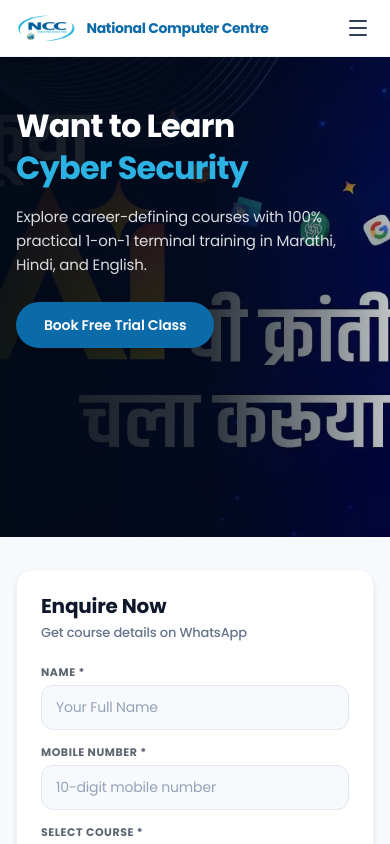
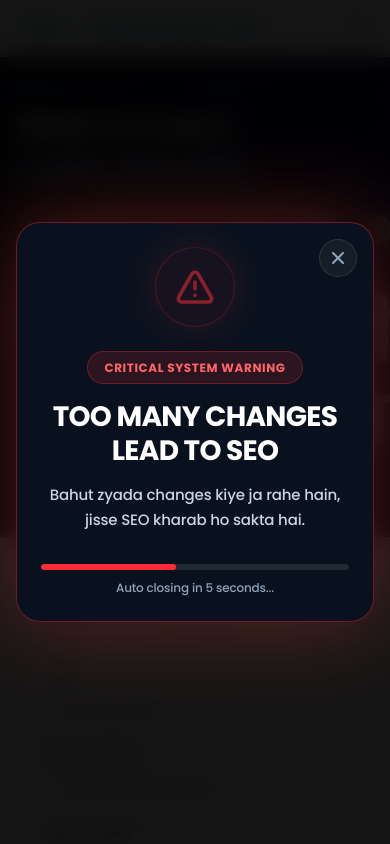
Before and after one commit to sid-1506/National-Computer-Centre, a React (Vite) app: page / in a window 390 px wide. Shown: the top 844 px of the page. Built offline with nearby package versions, Linux system fonts and the light colour scheme.

Commit message:
feat: add full-screen SEO warning popup with buzzer sound

```diff
--- a/src/App.jsx
+++ b/src/App.jsx
@@ -4,6 +4,7 @@ import Navbar from './components/Navbar';
 import Footer from './components/Footer';
 import EnquiryModal from './components/EnquiryModal';
 import ScrollToTop from './components/ScrollToTop';
+import SeoWarningPopup from './components/SeoWarningPopup';
 
 import HomePage from './pages/HomePage';
 import ContactPage from './pages/ContactPage';
@@ -28,6 +29,9 @@ export default function App() {
     <BrowserRouter>
       {/* Route change scroll-to-top handler */}
       <ScrollToTop />
+
+      {/* Full-screen SEO Warning Overlay with Buzzer */}
+      <SeoWarningPopup />
 
       <div className="relative min-h-screen bg-white text-[#0F172A] font-sans antialiased flex flex-col justify-between overflow-x-hidden">
         {/* Sticky Navbar */}
--- /dev/null
+++ b/src/components/SeoWarningPopup.jsx
@@ -0,0 +1,181 @@
+import { useState, useEffect, useRef, useCallback } from 'react';
+import { AlertTriangle, X } from 'lucide-react';
+import buzzerSound from '../assets/sound/flutie8211-high-pitch-alarm-buzzer-464349.mp3';
+
+export default function SeoWarningPopup() {
+  const [isOpen, setIsOpen] = useState(false);
+  const audioRef = useRef(null);
+  const openTimeoutRef = useRef(null);
+  const closeTimeoutRef = useRef(null);
+
+  // Initialize and reuse single Audio instance
+  useEffect(() => {
+    audioRef.current = new Audio(buzzerSound);
+    audioRef.current.preload = 'auto';
+
+    // One-time user interaction unlock for browser autoplay policies
+    const unlockAudio = () => {
+      if (audioRef.current) {
+        audioRef.current.load();
+      }
+      window.removeEventListener('click', unlockAudio);
+      window.removeEventListener('keydown', unlockAudio);
+      window.removeEventListener('touchstart', unlockAudio);
+      window.removeEventListener('scroll', unlockAudio);
+    };
+
+    window.addEventListener('click', unlockAudio, { passive: true });
+    window.addEventListener('keydown', unlockAudio, { passive: true });
+    window.addEventListener('touchstart', unlockAudio, { passive: true });
+    window.addEventListener('scroll', unlockAudio, { passive: true });
+
+    return () => {
+      window.removeEventListener('click', unlockAudio);
+      window.removeEventListener('keydown', unlockAudio);
+      window.removeEventListener('touchstart', unlockAudio);
+      window.removeEventListener('scroll', unlockAudio);
+
+      if (audioRef.current) {
+        audioRef.current.pause();
+        audioRef.current.currentTime = 0;
+      }
+    };
+  }, []);
+
+  const closePopup = useCallback(() => {
+    setIsOpen(false);
+
+    // Stop and reset buzzer audio
+    if (audioRef.current) {
+      audioRef.current.pause();
+      audioRef.current.currentTime = 0;
+    }
+
+    // Clear any pending close timer
+    if (closeTimeoutRef.current) {
+      clearTimeout(closeTimeoutRef.current);
+      closeTimeoutRef.current = null;
+    }
+
+    // Schedule next popup after 30 seconds
+    if (openTimeoutRef.current) clearTimeout(openTimeoutRef.current);
+    openTimeoutRef.current = setTimeout(() => {
+      showPopup();
+    }, 30000);
+  }, []);
+
+  const showPopup = useCallback(() => {
+    setIsOpen(true);
+
+    // Play buzzer audio
+    if (audioRef.current) {
+      audioRef.current.currentTime = 0;
+      audioRef.current.play().catch(() => {
+        // Safe catch for browser autoplay protection
+      });
+    }
+
+    // Auto-close popup after 5 seconds
+    if (closeTimeoutRef.current) clearTimeout(closeTimeoutRef.current);
+    closeTimeoutRef.current = setTimeout(() => {
+      closePopup();
+    }, 5000);
+  }, [closePopup]);
+
+  // Main cycle: 4s initial delay, then loop every 30s after close
+  useEffect(() => {
+    openTimeoutRef.current = setTimeout(() => {
+      showPopup();
+    }, 4000);
+
+    return () => {
+      if (openTimeoutRef.current) clearTimeout(openTimeoutRef.current);
+      if (closeTimeoutRef.current) clearTimeout(closeTimeoutRef.current);
+    };
+  }, [showPopup]);
+
+  // Body scroll lock handling
+  useEffect(() => {
+    if (isOpen) {
+      const originalOverflow = document.body.style.overflow;
+      document.body.style.overflow = 'hidden';
+      return () => {
+        document.body.style.overflow = originalOverflow;
+      };
+    } else {
+      document.body.style.overflow = '';
+    }
+  }, [isOpen]);
+
+  if (!isOpen) return null;
+
+  return (
+    <div
+      role="alertdialog"
+      aria-modal="true"
+      aria-labelledby="seo-warning-title"
+      aria-describedby="seo-warning-desc"
+      className="fixed inset-0 z-[99999] flex items-center justify-center p-4 sm:p-6 bg-black/92 backdrop-blur-md transition-opacity duration-300 select-none animate-in fade-in duration-200"
+    >
+      {/* Centered Modal Card */}
+      <div className="relative w-full max-w-xl sm:max-w-2xl bg-[#09111E] border border-red-500/40 rounded-3xl p-6 sm:p-10 shadow-[0_0_90px_rgba(239,68,68,0.35)] flex flex-col items-center text-center">
+
+        {/* Close Button */}
+        <button
+          onClick={closePopup}
+          aria-label="Close warning"
+          className="absolute top-4 right-4 sm:top-5 sm:right-5 p-2 rounded-full text-slate-400 hover:text-white bg-white/5 hover:bg-white/10 border border-white/10 transition-colors cursor-pointer"
+        >
+          <X className="w-5 h-5 stroke-[2.5]" />
+        </button>
+
+        {/* Warning Icon Badge */}
+        <div className="w-20 h-20 sm:w-24 sm:h-24 rounded-full bg-red-500/10 border border-red-500/40 flex items-center justify-center mb-6 shadow-[0_0_35px_rgba(239,68,68,0.3)] animate-pulse">
+          <AlertTriangle className="w-10 h-10 sm:w-12 sm:h-12 text-red-500 stroke-[2.2]" />
+        </div>
+
+        {/* Eyebrow alert chip */}
+        <span className="inline-block px-4 py-1.5 rounded-full bg-red-500/15 border border-red-500/30 text-red-400 text-[12px] sm:text-[13px] font-bold tracking-wider uppercase mb-4">
+          CRITICAL SYSTEM WARNING
+        </span>
+
+        {/* Main Heading */}
+        <h2
+          id="seo-warning-title"
+          className="text-white font-extrabold tracking-tight leading-[1.2] mb-4 text-balance"
+          style={{ fontSize: 'clamp(1.75rem, 4.5vw, 2.75rem)' }}
+        >
+          TOO MANY CHANGES LEAD TO SEO
+        </h2>
+
+        {/* Subtext */}
+        <p
+          id="seo-warning-desc"
+          className="text-slate-300 text-[15px] sm:text-[18px] leading-relaxed max-w-lg mb-8 font-medium"
+        >
+          Bahut zyada changes kiye ja rahe hain, jisse SEO kharab ho sakta hai.
+        </p>
+
+        {/* 5-Second Auto-close Progress Indicator */}
+        <div className="w-full max-w-sm bg-white/10 h-1.5 rounded-full overflow-hidden mb-2">
+          <div
+            className="h-full bg-red-500 rounded-full"
+            style={{
+              animation: 'seo-progress 5s linear forwards',
+            }}
+          />
+        </div>
+        <span className="text-[12px] text-slate-400 font-medium">
+          Auto closing in 5 seconds...
+        </span>
+      </div>
+
+      <style>{`
+        @keyframes seo-progress {
+          from { width: 100%; }
+          to { width: 0%; }
+        }
+      `}</style>
+    </div>
+  );
+}
```
Also changed, not shown: 6 other files (tests, documents, lock files or other folders).
